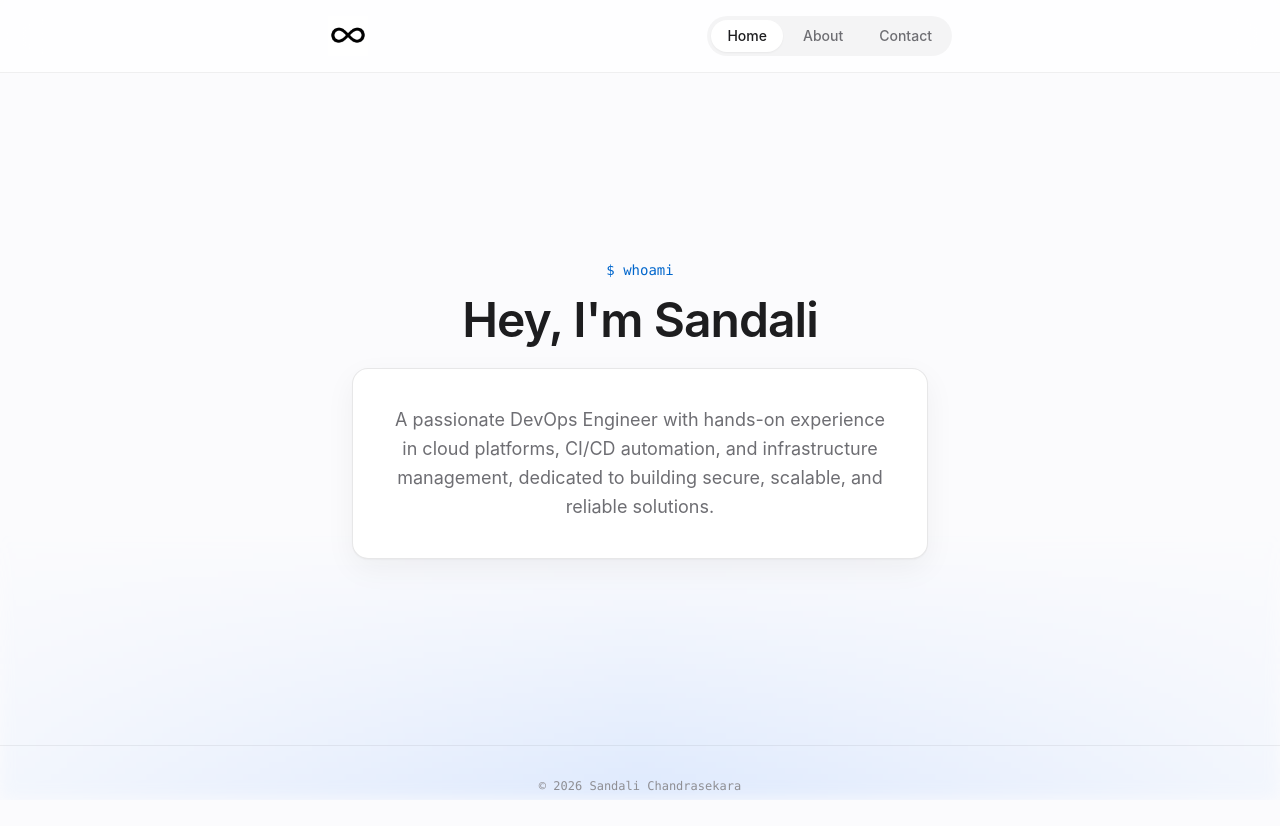
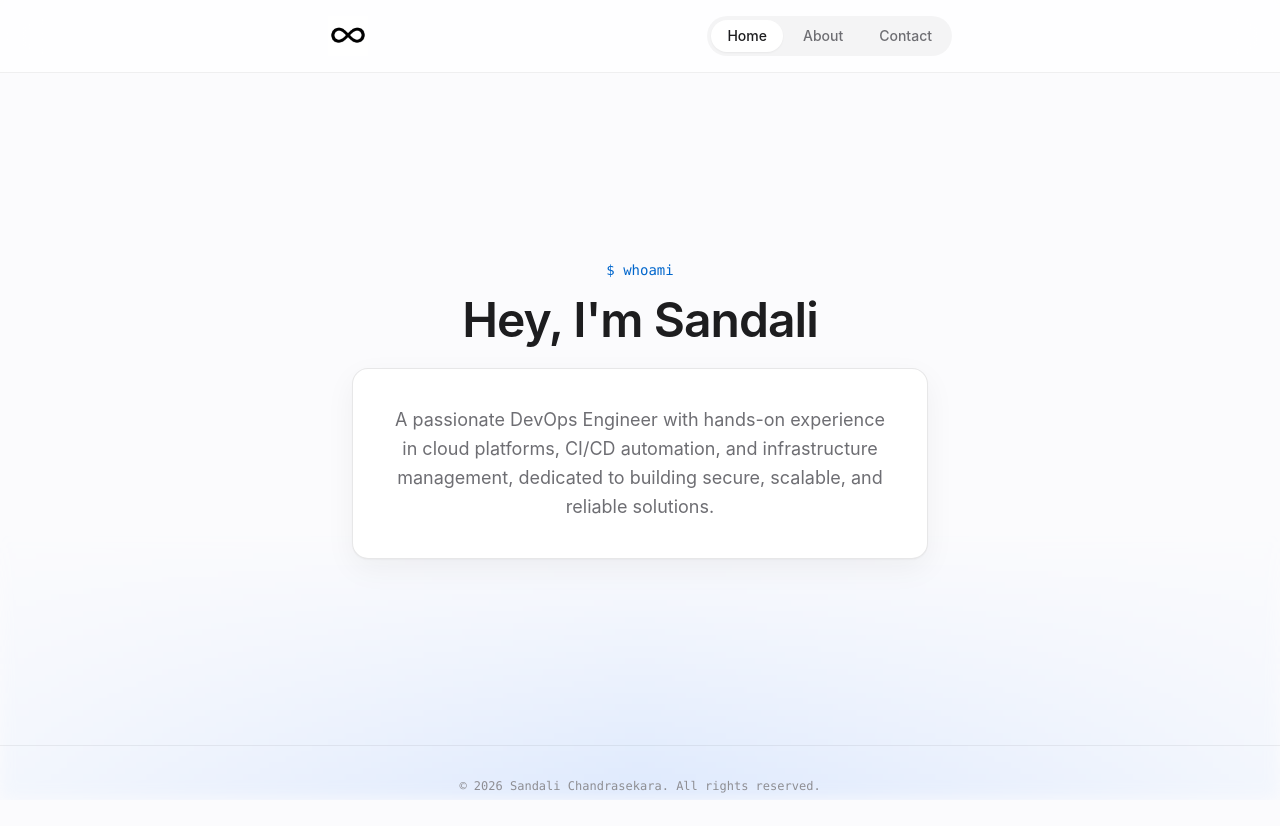
Before and after one commit to sandalichandrasekara/sandalichandrasekara.xyz, a Next.js app: page / in a window 1280 px wide. Built offline with nearby package versions, Linux system fonts and the light colour scheme; no server answers.

Commit message:
Update footer

```diff
--- a/components/Footer.tsx
+++ b/components/Footer.tsx
@@ -5,7 +5,7 @@ export default function Footer() {
     <footer className="border-t border-black/[0.06] py-8">
       <div className="mx-auto flex max-w-2xl flex-col items-center gap-2 px-6 text-center">
         <p className="font-mono text-xs text-ios-tertiary">
-          © {year} Sandali Chandrasekara
+          © {year} Sandali Chandrasekara. All rights reserved.
         </p>
       </div>
     </footer>
```
